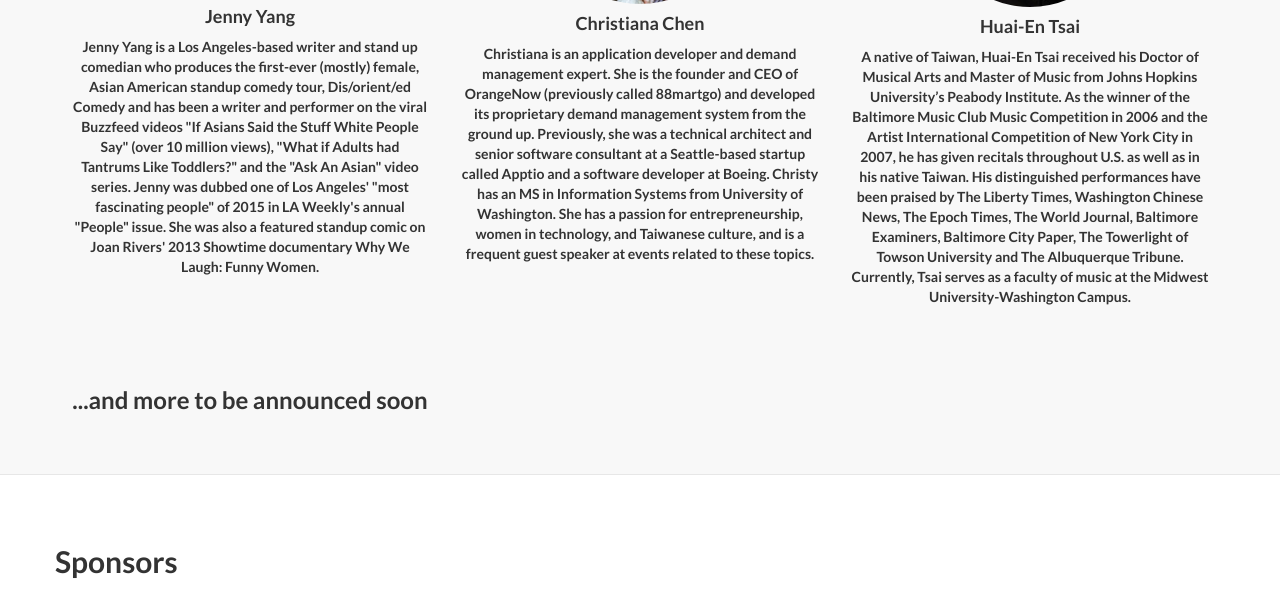
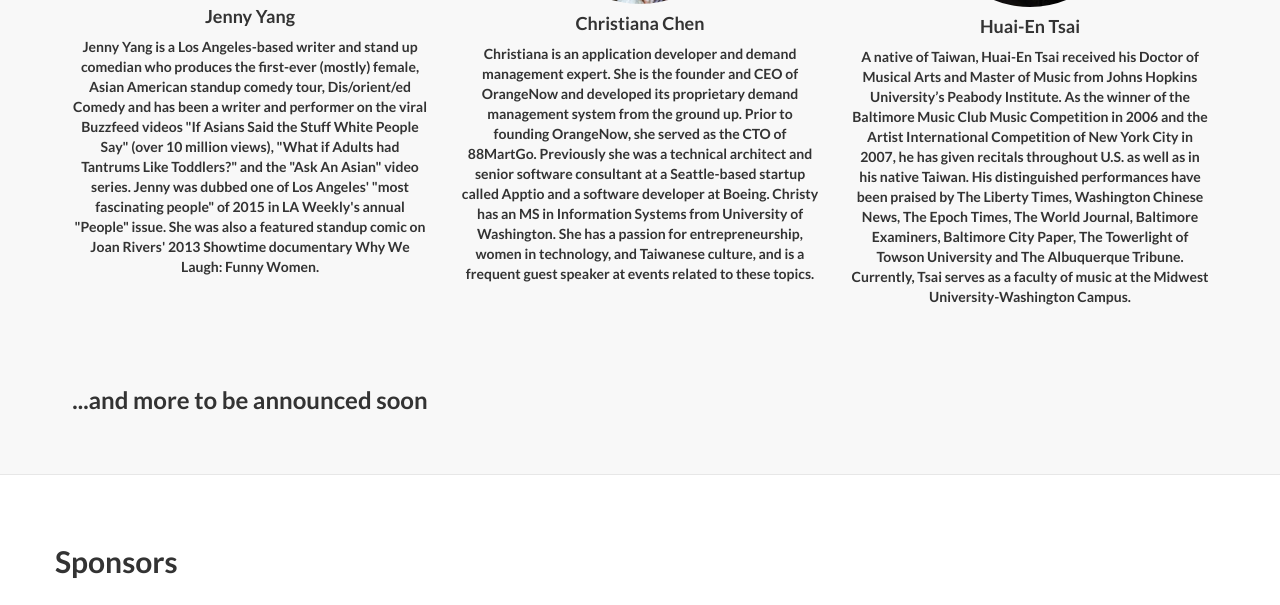
Before and after one commit to JustinHoUMD/JustinHoUMD.github.io, a plain HTML site: page index.html in a window 1280 px wide. Shown: the part 3579-4184 px from the top of the page. Drawn offline with Linux system fonts and the light colour scheme.

Commit message:
Change description

```diff
--- a/index.html
+++ b/index.html
@@ -201,7 +201,7 @@
                             <img src="img/christy.jpg" class="img-circle"></img>
                             <span class="caption">
                                 <h4>Christiana Chen</h4>
-                                <p>Christiana is an application developer and demand management expert. She is the founder and CEO of OrangeNow (previously called 88martgo) and developed its proprietary demand management system from the ground up. Previously, she was a technical architect and senior software consultant at a Seattle-based startup called Apptio and a software developer at Boeing. Christy has an MS in Information Systems from University of Washington. She has a passion for entrepreneurship, women in technology, and Taiwanese culture, and is a frequent guest speaker at events related to these topics.</p>
+                                <p>Christiana is an application developer and demand management expert. She is the founder and CEO of OrangeNow and developed its proprietary demand management system from the ground up. Prior to founding OrangeNow, she served as the CTO of 88MartGo. Previously she was a technical architect and senior software consultant at a Seattle-based startup called Apptio and a software developer at Boeing. Christy has an MS in Information Systems from University of Washington. She has a passion for entrepreneurship, women in technology, and Taiwanese culture, and is a frequent guest speaker at events related to these topics.</p>
                             </span>
                             <br>
                         </div>
```
